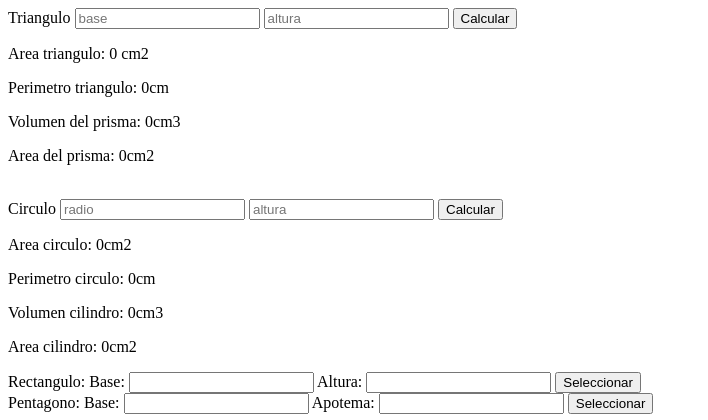
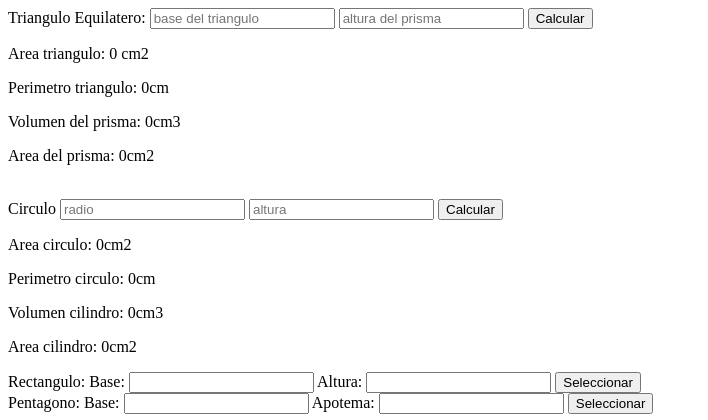
Before and after one commit to danielo15/Calculo-Area, a PHP site: page / in a window 1280 px wide. Shown: the top 420 px of the page, without its empty margins (0-708 px from the left). Run offline with PHP 8.4, Linux system fonts and the light colour scheme.

Commit message:
Cambios en index
Mejora en el index

```diff
--- a/index.php
+++ b/index.php
@@ -94,9 +94,9 @@ if(isset($_POST["seleccionar"])){
 
     <form action="" method="post">
 
-        <label>Triangulo</label>
-        <input type="number" name="base" placeholder="base">
-        <input type="number" name="altura" placeholder="altura">
+        <label>Triangulo Equilatero:</label>
+        <input type="number" name="base" placeholder="base del triangulo">
+        <input type="number" name="altura" placeholder="altura del prisma">
         <input type="submit" name="triangulo" value="Calcular">
 
     </form>
```
